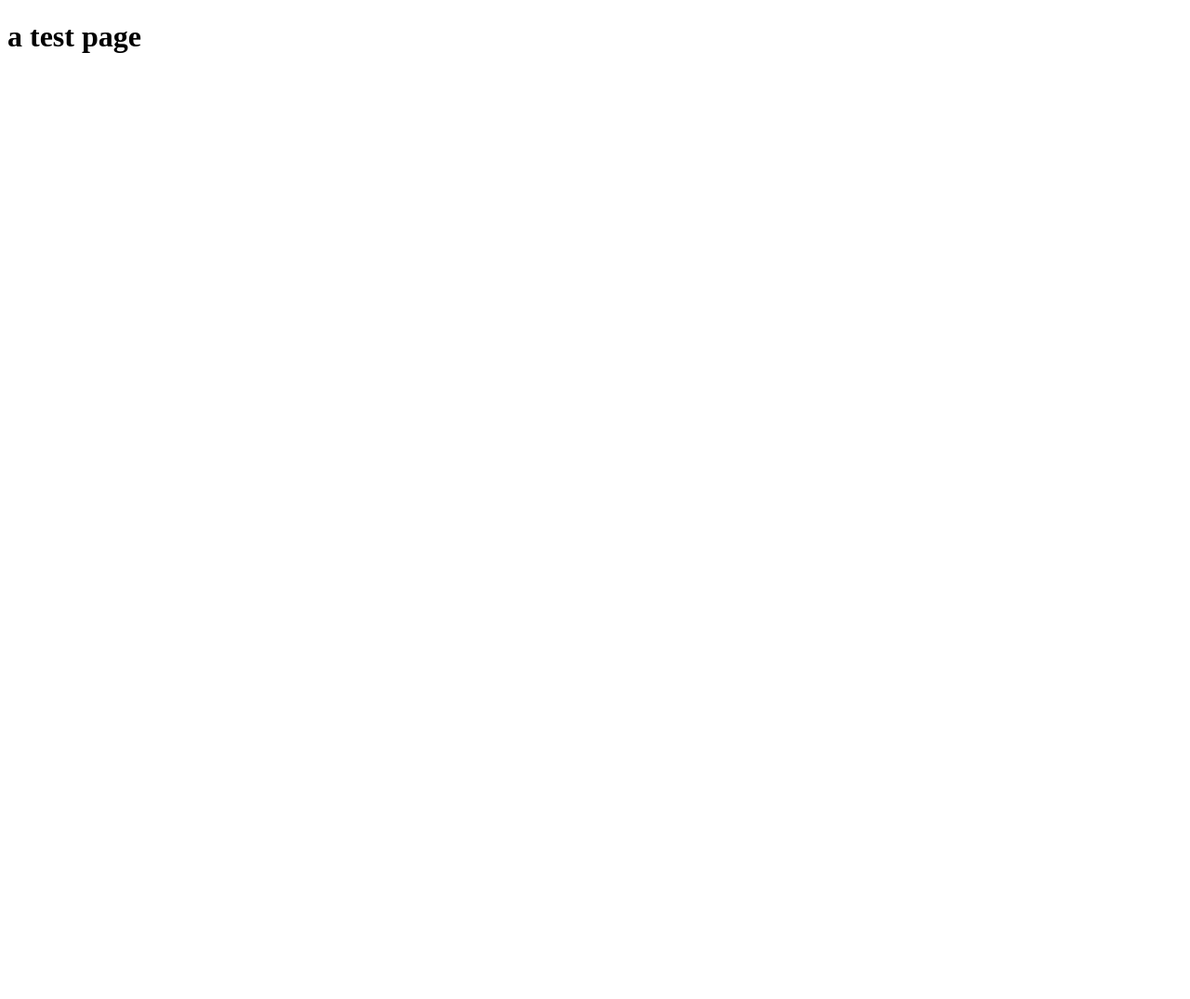
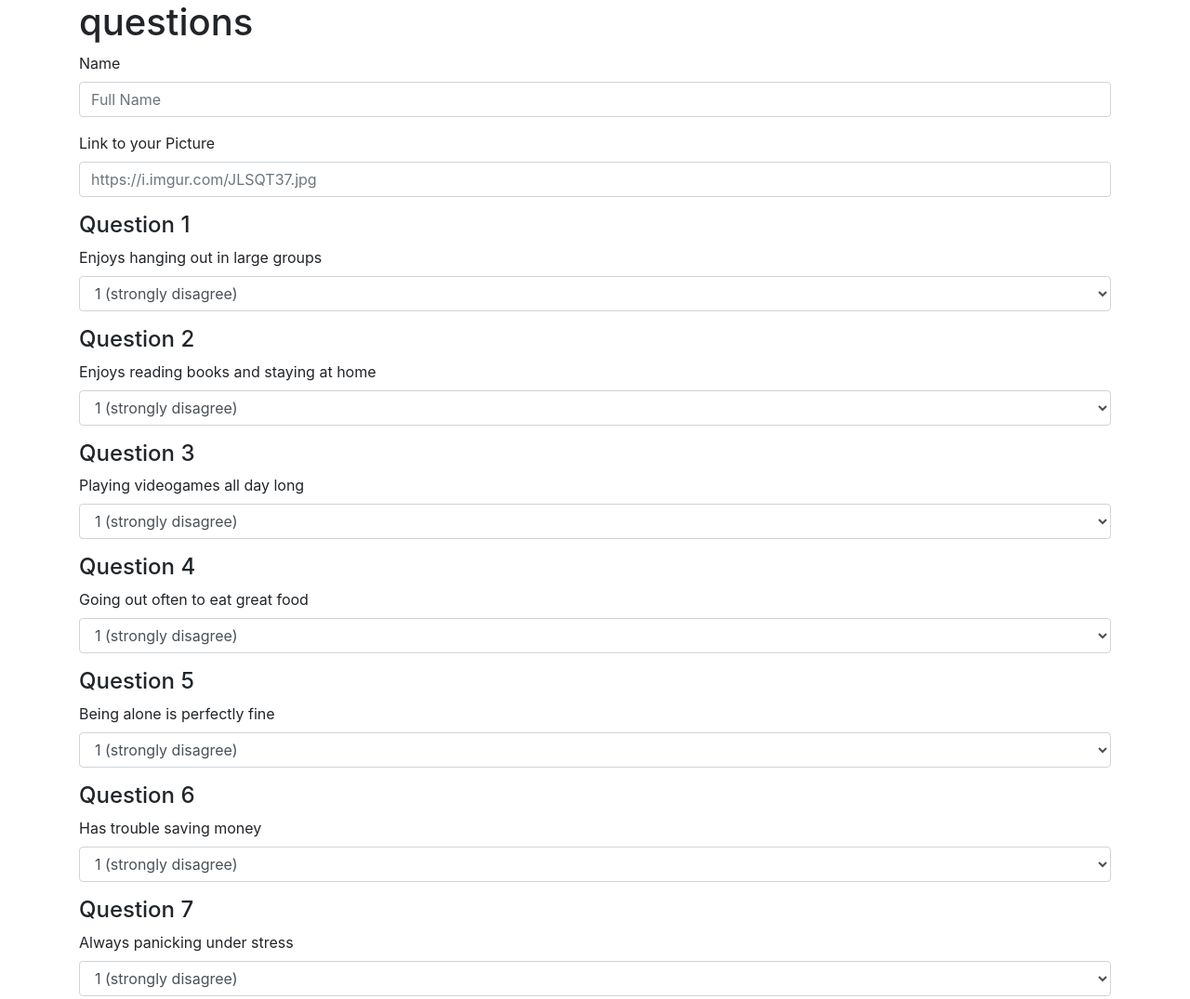
Before and after one commit to PapaWuski/FriendFinder, a website: page app/public/survey.html in a window 1280 px wide. Shown: the top 1075 px of the page at 93% size. Before the commit the page ends 800 px from the top, so only its background shows below. Drawn offline with nearby package versions, Linux system fonts and the light colour scheme.

Commit message:
add boostrap//jquery for questions added

```diff
--- a/app/public/index.html
+++ b/app/public/index.html
@@ -1,12 +1,45 @@
 <!DOCTYPE html>
 <html lang="en">
-<head>
-    <meta charset="UTF-8">
-    <meta name="viewport" content="width=device-width, initial-scale=1.0">
-    <meta http-equiv="X-UA-Compatible" content="ie=edge">
-    <title>home</title>
-</head>
-<body>
-    <h1>Hello World</h1>
-</body>
+  <head>
+    <meta charset="UTF-8" />
+    <meta name="viewport" content="width=device-width, initial-scale=1.0" />
+    <meta http-equiv="X-UA-Compatible" content="ie=edge" />
+    <title>FriendFinder</title>
+    <link
+      rel="stylesheet"
+      href="https://stackpath.bootstrapcdn.com/bootstrap/4.3.1/css/bootstrap.min.css"
+      integrity="sha384-ggOyR0iXCbMQv3Xipma34MD+dH/1fQ784/j6cY/iJTQUOhcWr7x9JvoRxT2MZw1T"
+      crossorigin="anonymous"
+    />
+    <script
+    src="https://code.jquery.com/jquery-3.4.1.min.js"
+    integrity="sha256-CSXorXvZcTkaix6Yvo6HppcZGetbYMGWSFlBw8HfCJo="
+    crossorigin="anonymous"></script>
+    <script
+      src="https://cdnjs.cloudflare.com/ajax/libs/popper.js/1.14.7/umd/popper.min.js"
+      integrity="sha384-UO2eT0CpHqdSJQ6hJty5KVphtPhzWj9WO1clHTMGa3JDZwrnQq4sF86dIHNDz0W1"
+      crossorigin="anonymous"
+    ></script>
+    <script
+      src="https://stackpath.bootstrapcdn.com/bootstrap/4.3.1/js/bootstrap.min.js"
+      integrity="sha384-JjSmVgyd0p3pXB1rRibZUAYoIIy6OrQ6VrjIEaFf/nJGzIxFDsf4x0xIM+B07jRM"
+      crossorigin="anonymous"
+    ></script>
+  </head>
+  <body>
+    <div class="container">
+      <div class="row">
+        <div class="col-md-12">
+          <h1>hello world</h1>
+        </div>
+        <div class="row">
+          <div class="col-md-12">
+            <a href="./survey"><h1>click to start survey</h1></a>
+          </div>
+        </div>
+      </div>
+
+
+    </div>
+  </body>
 </html>
--- a/app/public/survey.html
+++ b/app/public/survey.html
@@ -1,12 +1,113 @@
 <!DOCTYPE html>
 <html lang="en">
-<head>
-    <meta charset="UTF-8">
-    <meta name="viewport" content="width=device-width, initial-scale=1.0">
-    <meta http-equiv="X-UA-Compatible" content="ie=edge">
-    <title>survey</title>
-</head>
-<body>
-    <h1>a test page</h1>
-</body>
+  <head>
+    <meta charset="UTF-8" />
+    <meta name="viewport" content="width=device-width, initial-scale=1.0" />
+    <meta http-equiv="X-UA-Compatible" content="ie=edge" />
+    <title>FriendFinder Survey</title>
+    <link
+      rel="stylesheet"
+      href="https://stackpath.bootstrapcdn.com/bootstrap/4.3.1/css/bootstrap.min.css"
+      integrity="sha384-ggOyR0iXCbMQv3Xipma34MD+dH/1fQ784/j6cY/iJTQUOhcWr7x9JvoRxT2MZw1T"
+      crossorigin="anonymous"
+    />
+    <script
+      src="https://code.jquery.com/jquery-3.4.1.min.js"
+      integrity="sha256-CSXorXvZcTkaix6Yvo6HppcZGetbYMGWSFlBw8HfCJo="
+      crossorigin="anonymous"
+    ></script>
+    <script
+      src="https://cdnjs.cloudflare.com/ajax/libs/popper.js/1.14.7/umd/popper.min.js"
+      integrity="sha384-UO2eT0CpHqdSJQ6hJty5KVphtPhzWj9WO1clHTMGa3JDZwrnQq4sF86dIHNDz0W1"
+      crossorigin="anonymous"
+    ></script>
+    <script
+      src="https://stackpath.bootstrapcdn.com/bootstrap/4.3.1/js/bootstrap.min.js"
+      integrity="sha384-JjSmVgyd0p3pXB1rRibZUAYoIIy6OrQ6VrjIEaFf/nJGzIxFDsf4x0xIM+B07jRM"
+      crossorigin="anonymous"
+    ></script>
+  </head>
+  <body>
+    <div class="container">
+      <div class="row">
+        <div class="col-md-12">
+          <h1>questions</h1>
+        </div>
+      </div>
+      <div class="row">
+        <div class="col-md-12">
+          <form class="questions">
+            <div class="form-group">
+              <label for="name">Name</label>
+              <input
+                type="text"
+                class="form-control"
+                id="name"
+                aria-describedby="emailHelp"
+                placeholder="Full Name"
+              />
+            </div>
+            <div class="form-group">
+              <label for="profile">Link to your Picture</label>
+              <input
+                type="url"
+                class="form-control"
+                id="profile"
+                placeholder="https://i.imgur.com/JLSQT37.jpg"
+              />
+            </div>
+          </form>
+        </div>
+      </div>
+    </div>
+  </body>
+  <script>
+    const questions = [
+      "Enjoys hanging out in large groups",
+      "Enjoys reading books and staying at home",
+      "Playing videogames all day long",
+      "Going out often to eat great food",
+      "Being alone is perfectly fine",
+      "Has trouble saving money",
+      "Always panicking under stress",
+      "Will eat anything",
+      "Has an expensive hobby",
+      "Loves Animals",
+    ];
+    const createQuestions = (question, index) => {
+      console.log(question, index);
+      const $formGroup = $("<div>").addClass("form-group");
+      const $title = $("<h4>").text(`Question ${index + 1}`);
+      const $select = $("<select>").attr({
+        id: "question" + index,
+        class: "form-control"
+      });
+      const $label = $("<label>")
+        .attr("for", "question" + index)
+        .text(question);
+      for (let i = 1; i <= 5; i++) {
+        const $option = $("<option>");
+        if (i === 1) {
+          $option.text(i + " (strongly disagree)");
+        } else if (i === 5) {
+          $option.text(i + " (strongly agree)");
+        } else {
+          $option.text(i);
+        }
+        $option.val(i);
+        $select.append($option);
+      }
+      $formGroup.append($title, $label, $select);
+      $(".questions").append($formGroup);
+    };
+
+    const loadQuestions = () => {
+      questions.forEach((quest, index) => {
+        console.log(quest, index);
+        createQuestions(quest, index);
+      });
+
+    };
+    loadQuestions();
+  </script>
 </html>
```
Also changed, not shown: app/public/result.html (+41 -8 lines).
